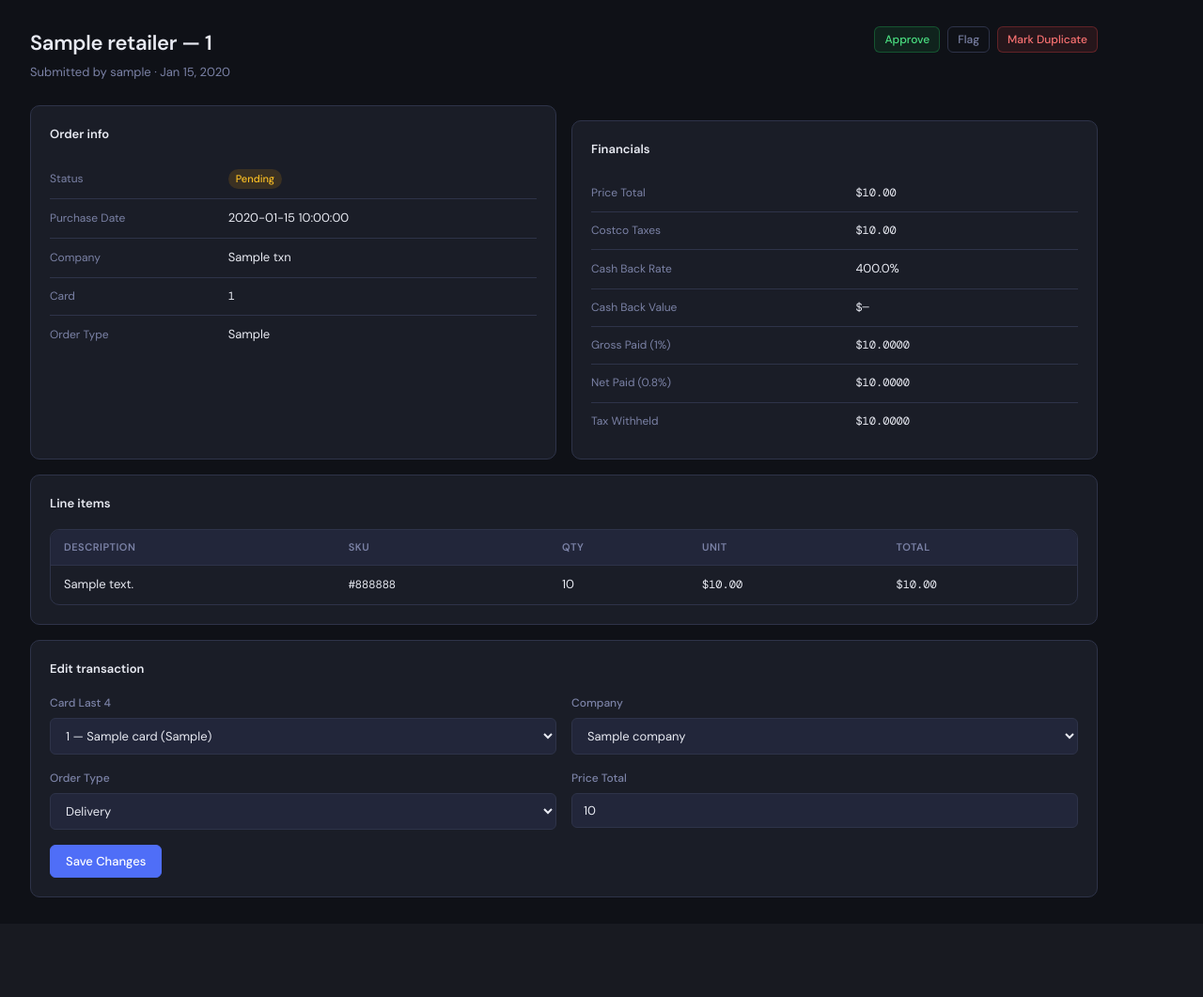
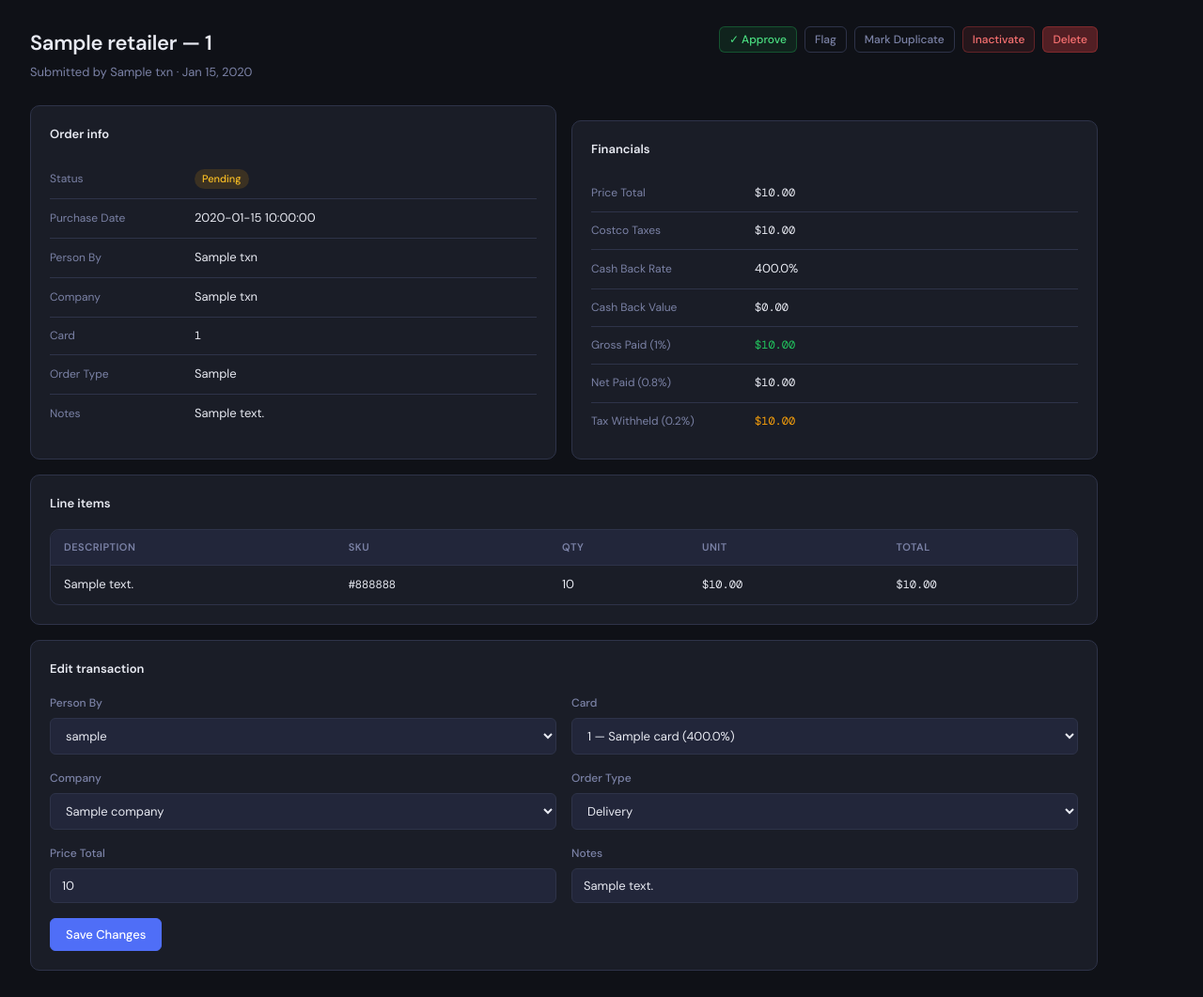
Before and after one commit to kraziers26/Computer_Reseller_Portal, a Flask app: template portal/templates/review_submission.html in a window 1280 px wide. Shown: the whole page at 94% size. Before the commit the page ends 955 px from the top, so only its background shows below. Run offline with Flask 3, Linux system fonts and the light colour scheme; the template is opened without the code that fills it: most values are stand-ins (such as "Sample title", 1, 10 or a date in 2020); parts of the project's set-up code (start-up, migrations or seed data) failed here and were passed over.

Commit message:
Update review submission template for clarity

```diff
--- a/portal/templates/review_submission.html
+++ b/portal/templates/review_submission.html
@@ -1,85 +1,97 @@
 {% extends "base.html" %}
-{% block title %}Review #{{ txn.order_number }} — iGamer Corp{% endblock %}
+{% block title %}Review #{{ txn.order_number }} — ComputerReseller Invoices Portal{% endblock %}
 {% block content %}
 <div class="page-header page-header-row">
   <div><h1>{{ txn.retailer }} — {{ txn.order_number }}</h1>
-  <p>Submitted by {{ txn.username or txn.submitted_by_email }} · {{ txn.submitted_at.strftime('%b %d, %Y') if txn.submitted_at else '' }}</p></div>
-  <div class="flex gap-8">
-    <form method="POST" style="display:inline"><button name="action" value="approve" class="btn btn-success btn-sm">Approve</button></form>
+  <p>Submitted by {{ txn.submitter_name or txn.submitted_by_email }} · {{ txn.submitted_at.strftime('%b %d, %Y') if txn.submitted_at else '' }}</p></div>
+  <div class="flex gap-8 flex-wrap">
+    <form method="POST" style="display:inline"><button name="action" value="approve" class="btn btn-success btn-sm">✓ Approve</button></form>
     <form method="POST" style="display:inline"><button name="action" value="flag" class="btn btn-ghost btn-sm">Flag</button></form>
-    <form method="POST" style="display:inline"><button name="action" value="mark_duplicate" class="btn btn-danger btn-sm">Mark Duplicate</button></form>
+    <form method="POST" style="display:inline"><button name="action" value="mark_duplicate" class="btn btn-ghost btn-sm">Mark Duplicate</button></form>
+    <form method="POST" style="display:inline" onsubmit="return confirm('Inactivate this transaction? It will be hidden from all reports.')">
+      <button name="action" value="inactivate" class="btn btn-danger btn-sm">Inactivate</button>
+    </form>
+    <form method="POST" style="display:inline" onsubmit="return confirm('PERMANENTLY DELETE this transaction? This cannot be undone.')">
+      <button name="action" value="delete" class="btn btn-danger btn-sm" style="background:rgba(239,68,68,.3)">Delete</button>
+    </form>
   </div>
 </div>
 <div style="display:grid;grid-template-columns:1fr 1fr;gap:16px">
   <div class="card">
     <div class="card-title">Order info</div>
     <table style="width:100%"><tbody>
-      <tr><td style="color:var(--muted);padding:6px 0;font-size:12px">Status</td><td>
+      <tr><td style="color:var(--muted);padding:6px 0;font-size:12px;width:140px">Status</td><td>
         {% if txn.review_status == 'Auto-approved' %}<span class="badge badge-success">Auto-approved</span>
         {% elif txn.review_status == 'Pending' %}<span class="badge badge-warning">Pending</span>
         {% elif txn.review_status == 'Flagged' %}<span class="badge badge-danger">Flagged</span>
         {% else %}<span class="badge badge-muted">{{ txn.review_status }}</span>{% endif %}
       </td></tr>
       <tr><td style="color:var(--muted);padding:6px 0;font-size:12px">Purchase Date</td><td>{{ txn.purchase_date }}</td></tr>
+      <tr><td style="color:var(--muted);padding:6px 0;font-size:12px">Person By</td><td>{{ txn.person_name or '—' }}</td></tr>
       <tr><td style="color:var(--muted);padding:6px 0;font-size:12px">Company</td><td>{{ txn.company_name or '—' }}</td></tr>
       <tr><td style="color:var(--muted);padding:6px 0;font-size:12px">Card</td><td class="mono">{{ txn.card_id or '—' }}</td></tr>
       <tr><td style="color:var(--muted);padding:6px 0;font-size:12px">Order Type</td><td>{{ txn.order_type }}</td></tr>
+      {% if txn.notes %}<tr><td style="color:var(--muted);padding:6px 0;font-size:12px">Notes</td><td style="font-size:13px">{{ txn.notes }}</td></tr>{% endif %}
       {% if txn.is_duplicate %}<tr><td colspan="2"><span class="badge badge-danger">Duplicate</span></td></tr>{% endif %}
     </tbody></table>
   </div>
   <div class="card">
     <div class="card-title">Financials</div>
     <table style="width:100%"><tbody>
-      <tr><td style="color:var(--muted);padding:6px 0;font-size:12px">Price Total</td><td class="mono">${{ "{:,.2f}".format(txn.price_total or 0) }}</td></tr>
+      <tr><td style="color:var(--muted);padding:6px 0;font-size:12px;width:160px">Price Total</td><td class="mono">${{ "{:,.2f}".format(txn.price_total or 0) }}</td></tr>
       {% if txn.costco_taxes_paid %}<tr><td style="color:var(--muted);padding:6px 0;font-size:12px">Costco Taxes</td><td class="mono">${{ "{:,.2f}".format(txn.costco_taxes_paid) }}</td></tr>{% endif %}
       <tr><td style="color:var(--muted);padding:6px 0;font-size:12px">Cash Back Rate</td><td>{{ "{:.1%}".format(txn.cashback_rate) if txn.cashback_rate else '—' }}</td></tr>
-      <tr><td style="color:var(--muted);padding:6px 0;font-size:12px">Cash Back Value</td><td class="mono">${{ "{:,.4f}".format(txn.cashback_value) if txn.cashback_value else '—' }}</td></tr>
-      <tr><td style="color:var(--muted);padding:6px 0;font-size:12px">Gross Paid (1%)</td><td class="mono">${{ "{:,.4f}".format(txn.gross_paid_amount) if txn.gross_paid_amount else '—' }}</td></tr>
-      <tr><td style="color:var(--muted);padding:6px 0;font-size:12px">Net Paid (0.8%)</td><td class="mono">${{ "{:,.4f}".format(txn.net_paid_amount) if txn.net_paid_amount else '—' }}</td></tr>
-      <tr><td style="color:var(--muted);padding:6px 0;font-size:12px">Tax Withheld</td><td class="mono">${{ "{:,.4f}".format(txn.sales_payroll_tax_withheld) if txn.sales_payroll_tax_withheld else '—' }}</td></tr>
+      <tr><td style="color:var(--muted);padding:6px 0;font-size:12px">Cash Back Value</td><td class="mono">${{ "{:,.2f}".format(txn.cashback_value or 0) }}</td></tr>
+      <tr><td style="color:var(--muted);padding:6px 0;font-size:12px">Gross Paid (1%)</td><td class="mono text-success">${{ "{:,.2f}".format(txn.gross_paid_amount or 0) }}</td></tr>
+      <tr><td style="color:var(--muted);padding:6px 0;font-size:12px">Net Paid (0.8%)</td><td class="mono">${{ "{:,.2f}".format(txn.net_paid_amount or 0) }}</td></tr>
+      <tr><td style="color:var(--muted);padding:6px 0;font-size:12px">Tax Withheld (0.2%)</td><td class="mono text-warning">${{ "{:,.2f}".format(txn.sales_payroll_tax_withheld or 0) }}</td></tr>
     </tbody></table>
   </div>
 </div>
 {% if items %}
 <div class="card mt-16">
   <div class="card-title">Line items</div>
-  <div class="table-wrap">
-    <table><thead><tr><th>Description</th><th>SKU</th><th>Qty</th><th>Unit</th><th>Total</th></tr></thead>
-    <tbody>{% for i in items %}
-    <tr><td>{{ i.item_description }}</td><td class="mono">{{ i.sku_model_color or '—' }}</td><td>{{ i.quantity }}</td><td class="mono">${{ "{:,.2f}".format(i.unit_price) }}</td><td class="mono">${{ "{:,.2f}".format(i.line_total) }}</td></tr>
-    {% endfor %}</tbody></table>
-  </div>
+  <div class="table-wrap"><table><thead><tr><th>Description</th><th>SKU</th><th>Qty</th><th>Unit</th><th>Total</th></tr></thead>
+  <tbody>{% for i in items %}
+  <tr><td>{{ i.item_description }}</td><td class="mono">{{ i.sku_model_color or '—' }}</td><td>{{ i.quantity }}</td><td class="mono">${{ "{:,.2f}".format(i.unit_price) }}</td><td class="mono">${{ "{:,.2f}".format(i.line_total) }}</td></tr>
+  {% endfor %}</tbody></table></div>
 </div>
 {% endif %}
 <div class="card mt-16">
   <div class="card-title">Edit transaction</div>
   <form method="POST">
     <div class="form-row">
-      <div class="form-group">
-        <label>Card Last 4</label>
+      <div class="form-group"><label>Person By</label>
+        <select name="user_id">
+          {% for u in users %}<option value="{{ u.user_id }}" {{ 'selected' if txn.user_id==u.user_id }}>{{ u.username }}</option>{% endfor %}
+        </select>
+      </div>
+      <div class="form-group"><label>Card</label>
         <select name="card_id">
           <option value="">— None —</option>
-          {% for c in cards %}<option value="{{ c.card_id }}" {{ 'selected' if txn.card_id == c.card_id }}>{{ c.card_id }} — {{ c.card_name }} ({{ c.card_brand }})</option>{% endfor %}
-        </select>
-      </div>
-      <div class="form-group">
-        <label>Company</label>
-        <select name="company_id">
-          {% for c in companies %}<option value="{{ c.company_id }}" {{ 'selected' if txn.company_id == c.company_id }}>{{ c.company_name }}</option>{% endfor %}
+          {% for c in cards %}<option value="{{ c.card_id }}" {{ 'selected' if txn.card_id==c.card_id }}>{{ c.card_id }} — {{ c.card_name }} ({{ "{:.1%}".format(c.cashback_rate) }})</option>{% endfor %}
         </select>
       </div>
     </div>
     <div class="form-row">
-      <div class="form-group">
-        <label>Order Type</label>
+      <div class="form-group"><label>Company</label>
+        <select name="company_id">
+          {% for c in companies %}<option value="{{ c.company_id }}" {{ 'selected' if txn.company_id==c.company_id }}>{{ c.company_name }}</option>{% endfor %}
+        </select>
+      </div>
+      <div class="form-group"><label>Order Type</label>
         <select name="order_type">
           {% for ot in ['Delivery','Store Pick Up','Return (Partial Order)','Return (Full Order)'] %}
-          <option value="{{ ot }}" {{ 'selected' if txn.order_type == ot }}>{{ ot }}</option>{% endfor %}
+          <option value="{{ ot }}" {{ 'selected' if txn.order_type==ot }}>{{ ot }}</option>{% endfor %}
         </select>
       </div>
-      <div class="form-group">
-        <label>Price Total</label>
+    </div>
+    <div class="form-row">
+      <div class="form-group"><label>Price Total</label>
         <input type="number" name="price_total" step="0.01" value="{{ txn.price_total }}">
+      </div>
+      <div class="form-group"><label>Notes</label>
+        <input type="text" name="notes" maxlength="140" value="{{ txn.notes or '' }}" placeholder="Optional note">
       </div>
     </div>
     <button type="submit" name="action" value="edit" class="btn btn-primary">Save Changes</button>
```
